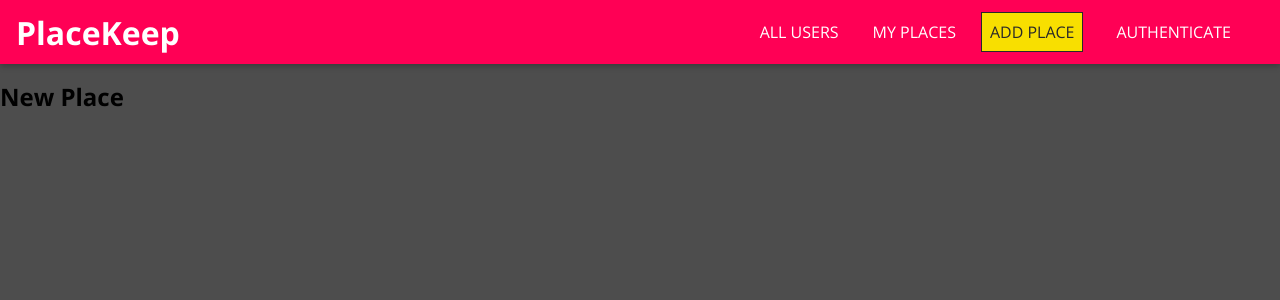
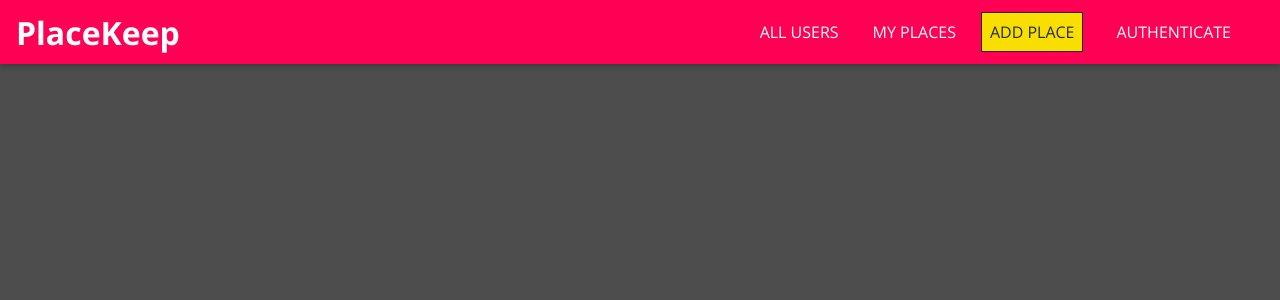
Before and after one commit to PiyushWadhawan/Placekeep, a React (Create React App) app: page /places/new in a window 1280 px wide. Shown: the top 300 px of the page. Built offline with nearby package versions, Linux system fonts and the light colour scheme.

Commit message:
Added map using OpenStreetMap

```diff
--- a/src/places/pages/NewPlace.jsx
+++ b/src/places/pages/NewPlace.jsx
@@ -2,7 +2,9 @@ import React from 'react'
 
 const NewPlace = () => {
   return (
-      <h2>New Place</h2>
+      <form className="place-form">
+
+      </form>
   )
 }
 
```
